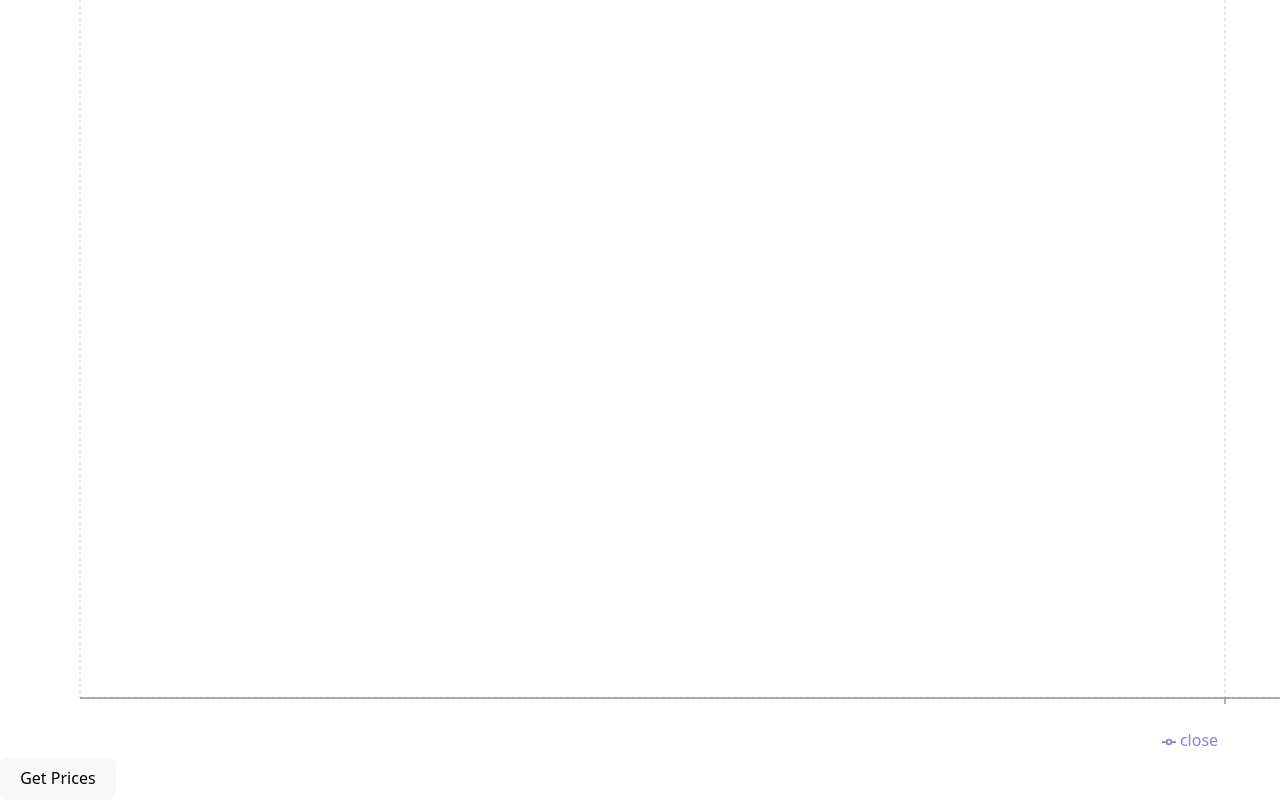
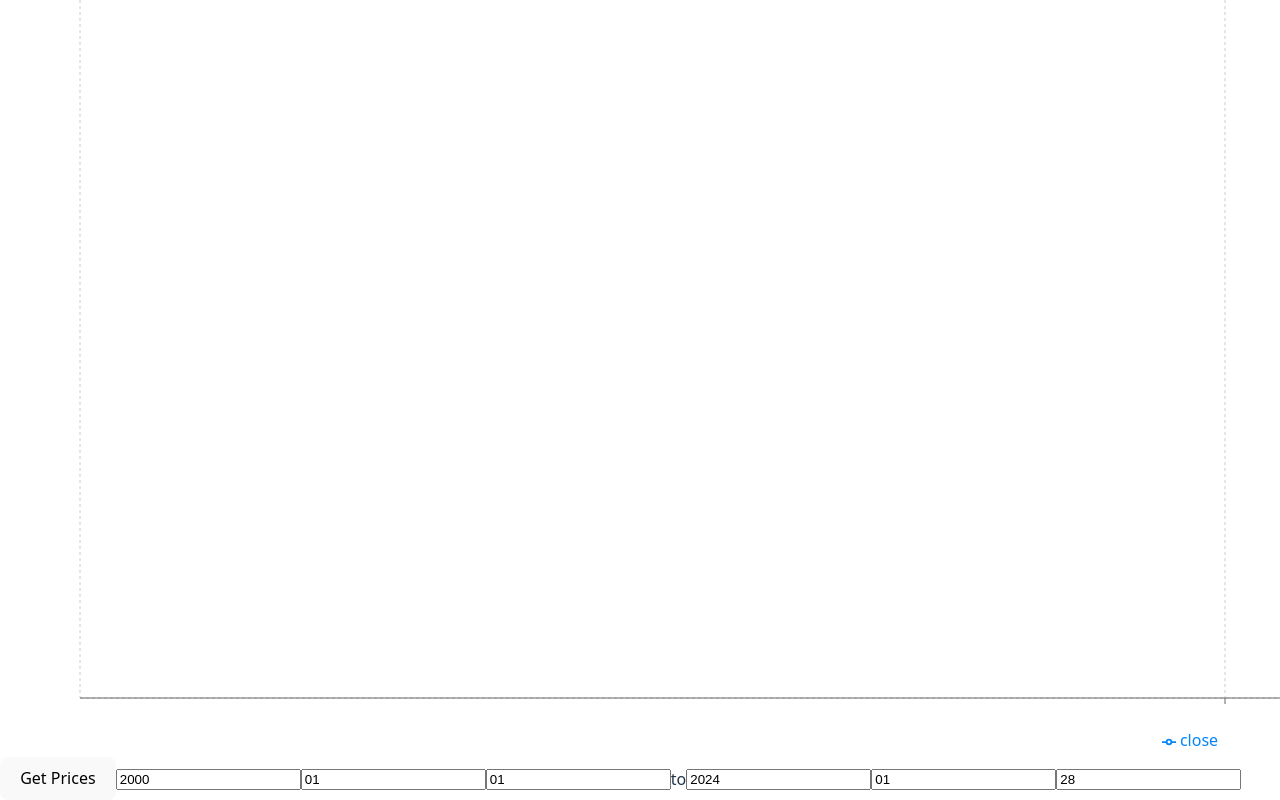
Before and after one commit to danielelbaz7/stock-trading-visualizer, a React (Vite) app in the folder resources/client/: page / in a window 1280 px wide. Shown: the part 519-1319 px from the top of the page. Built offline with nearby package versions, Linux system fonts and the light colour scheme.

Commit message:
added date selection on the frontend, now to implement it

```diff
--- a/resources/client/src/App.tsx
+++ b/resources/client/src/App.tsx
@@ -1,4 +1,4 @@
-import {useState} from "react";
+import {SetStateAction, useState} from "react";
 
 import {
   LineChart,
@@ -12,14 +12,25 @@ import {
 } from 'recharts';
 
 
-
 function App() {
 
   const [prices, setPrices] = useState([{}]);
 
+
+  const [startYear, setStartYear] = useState("2000");
+  const [endYear, setEndYear] = useState("2024");
+
+  const [startMonth, setStartMonth] = useState("01");
+  const [endMonth, setEndMonth] = useState("01");
+
+  const [startDay, setStartDay] = useState("01");
+  const [endDay, setEndDay] = useState("28");
+
+  const [ticker, setTicker] = useState('SPY');
+
   const getPricesInJson = async () => {
     try {
-      const response = await fetch('http://localhost:5000/data/GOOG/2015-01-01/2024-01-01/');
+      const response = await fetch('http://localhost:5000/data/GOOG/2015-1-01/2024-01-01/');
       if (!response.ok) {
         console.log(response);
         throw new Error('Prices could not be fetched!');
@@ -31,31 +42,42 @@ function App() {
     }
   }
 
+  // @ts-ignore
   return (
-    <div style={{ width: 2400, height: 1200 }}>
+      <div style={{width: 2400, height: 1200}}>
         <h2>Historical Stock Price (USD)</h2>
         <ResponsiveContainer>
           <LineChart
               data={prices}
-          margin={{ top: 5, right: 30, left: 20, bottom: 5 }}
+              margin={{top: 5, right: 30, left: 20, bottom: 5}}
           >
-          <CartesianGrid strokeDasharray="3 3" />
-          <XAxis dataKey="date" />
-          <YAxis />
-          <Tooltip />
-          <Legend />
+            <CartesianGrid strokeDasharray="3 3"/>
+            <XAxis dataKey="date"/>
+            <YAxis/>
+            <Tooltip/>
+            <Legend/>
             <Line
                 type="monotone"
                 dataKey="close"
-            stroke="#8884d8"
+                stroke="#0586f7"
                 //sets the line and dot sizes
                 strokeWidth={2}
-            dot={{ r: 0 }}
-            activeDot={{ r: 8 }}
+                dot={{r: 0}}
+                activeDot={{r: 8}}
             />
           </LineChart>
         </ResponsiveContainer>
+        {/*<input type="text" placeholder="Ticker" onChange={changeTicker => setTicker(changeTicker.target.value)}/>*/}
         <button onClick={getPricesInJson}>Get Prices</button>
+        <input type="number" placeholder="YYYY" max={2025} value = {startYear} onChange={(changeStartYear: { target: { value: SetStateAction<string>; }; }) => setStartYear(changeStartYear.target.value)}/>
+        <input type="number" placeholder="MM" max={12} value = {startMonth} onChange={(changeStartMonth: { target: { value: SetStateAction<string>; }; }) => setStartYear(changeStartMonth.target.value)}/>
+        <input type="number" placeholder="DD" max={31} value = {startDay} onChange={(changeStartDay: { target: { value: SetStateAction<string>; }; }) => setStartYear(changeStartDay.target.value)}/>
+        to
+        <input type="number" placeholder="YYYY" max={2025} value={endYear} onChange={(e: React.ChangeEvent<HTMLInputElement>) => setEndYear(e.target.value)} />
+        <input type="number" placeholder="MM" max={12} value={endMonth} onChange={(e: React.ChangeEvent<HTMLInputElement>) => setEndMonth(e.target.value)} />
+        <input type="number" placeholder="DD" max={31} value={endDay} onChange={(e: React.ChangeEvent<HTMLInputElement>) => setEndDay(e.target.value)} />
+
+
     </div>
   );
 }
```
Lines whose indentation alone changed are shown as unchanged.
